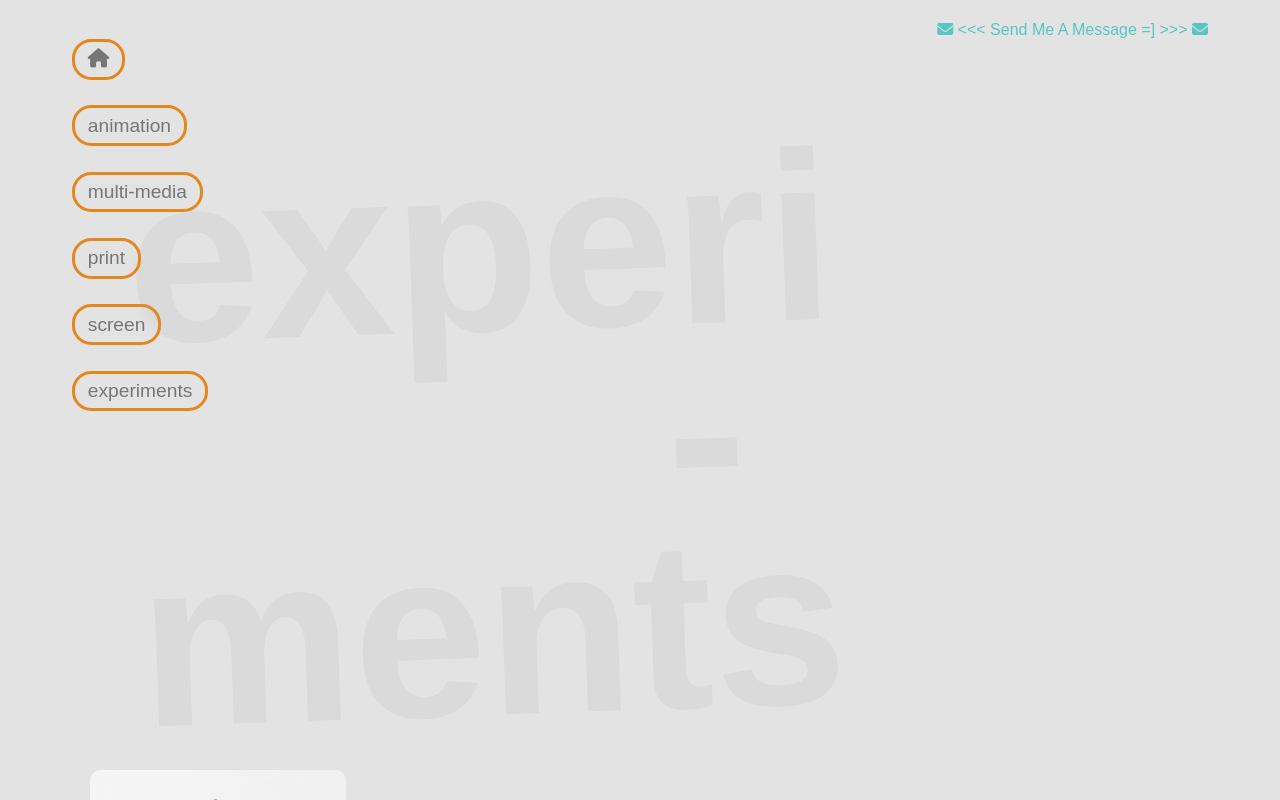
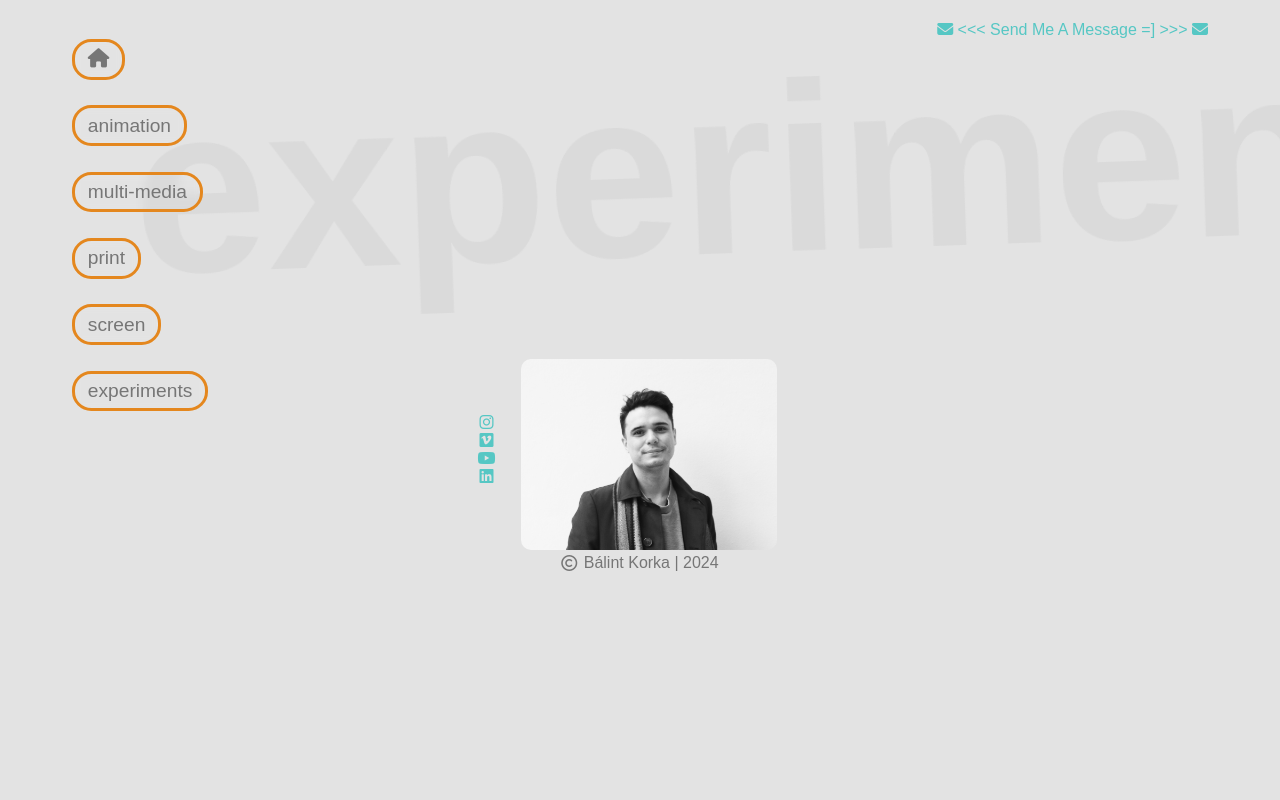
Before and after one commit to MarkerGraphic/Portfolio-Website, a website: page indexe.html in a window 1280 px wide. Drawn offline with nearby package versions, Linux system fonts and the light colour scheme; no server answers; a web font is replaced by a local one.

Commit message:
fiixed experiment

```diff
--- a/indexe.html
+++ b/indexe.html
@@ -27,8 +27,10 @@
         <a href="indexp.html"><button>print</button></a>
         <a  href="indexs.html"><button>screen</button></a>
         <a  href="indexe.html"><button>experiments</button></a>
-    <div class="backgroundTitle">experi
-        -ments
+    </div>
+
+
+    <div class="backgroundTitle">experiments
     </div>
 
 
@@ -56,7 +58,6 @@
     <div class="copyRight">
         <i class="fa-regular fa-copyright"></i> Bálint Korka | 2024
     </div>
-
 
 
 
```
